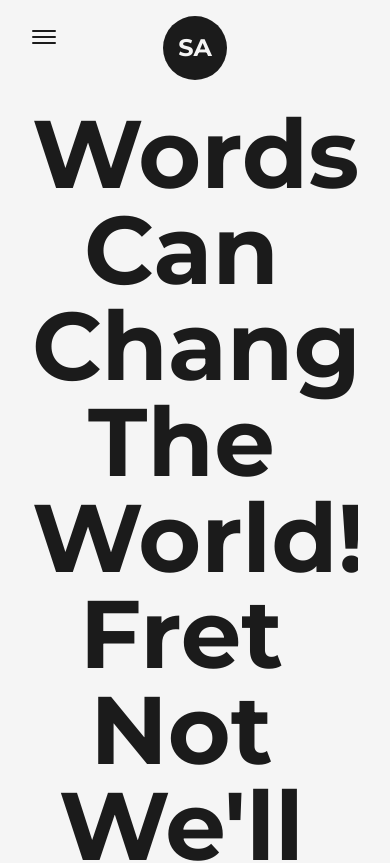
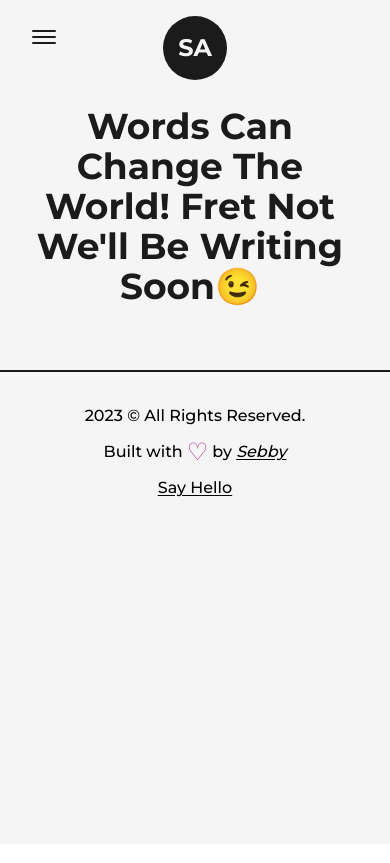
Before and after one commit to sebbyapudo/sebby-portfollio, a Next.js app: page /articles in a window 390 px wide. Shown: the top 863 px of the page. Built offline with nearby package versions, Linux system fonts and the light colour scheme.

Commit message:
Made the articles page responsive

```diff
--- a/src/pages/articles.js
+++ b/src/pages/articles.js
@@ -13,7 +13,7 @@ const articles = () => {
 
       <main>
         <Layout>
-          <AnimatedText text="Words can change the world! Fret not we'll be writing soon😉" className='mb-16'/>
+          <AnimatedText text="Words can change the world! Fret not we'll be writing soon😉" className='mb-16 lg:!text-7xl sm:mb-8 sm:!text-6xl xs:!text-4xl'/>
         </Layout>
 
       </main>
```
